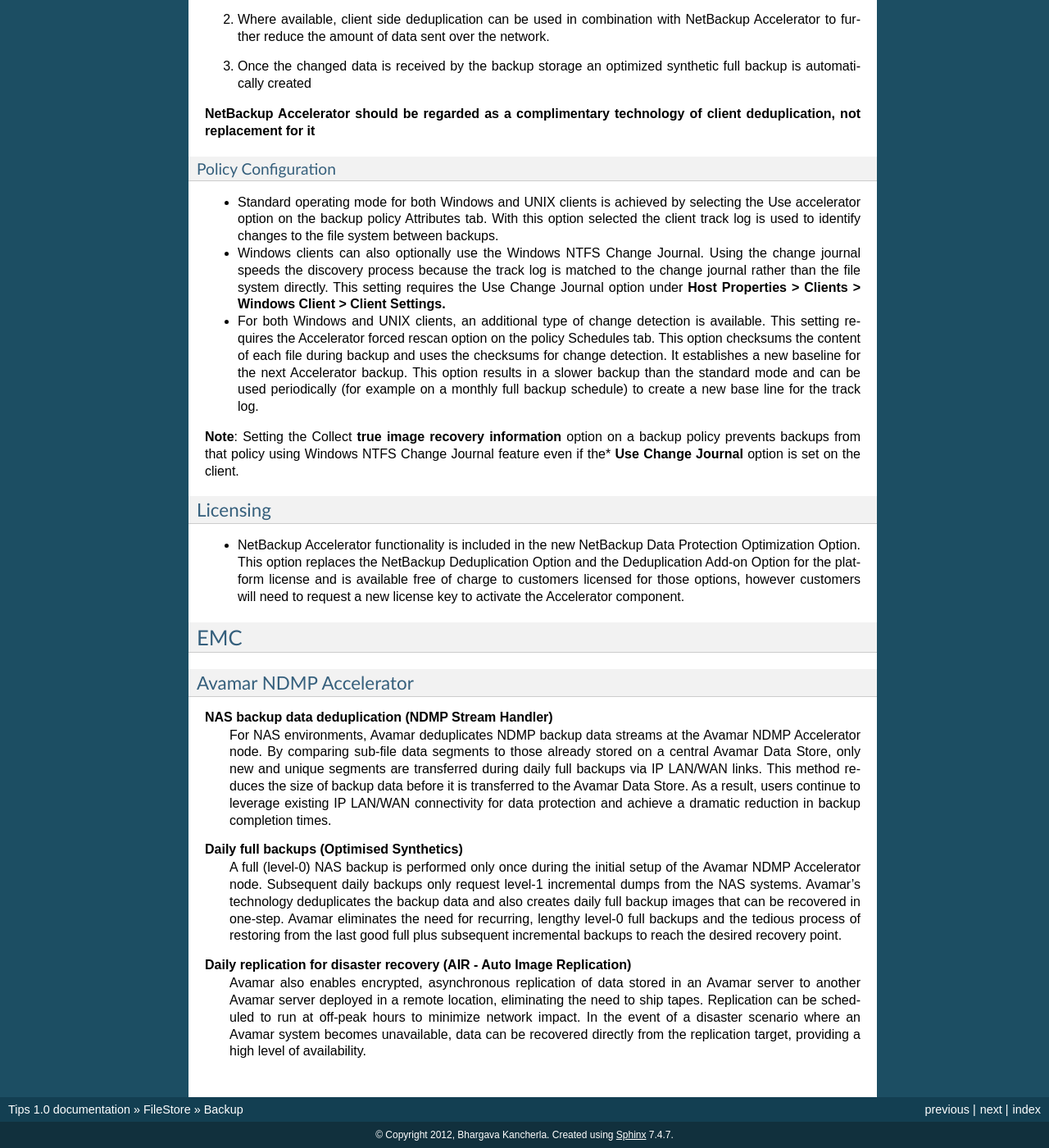
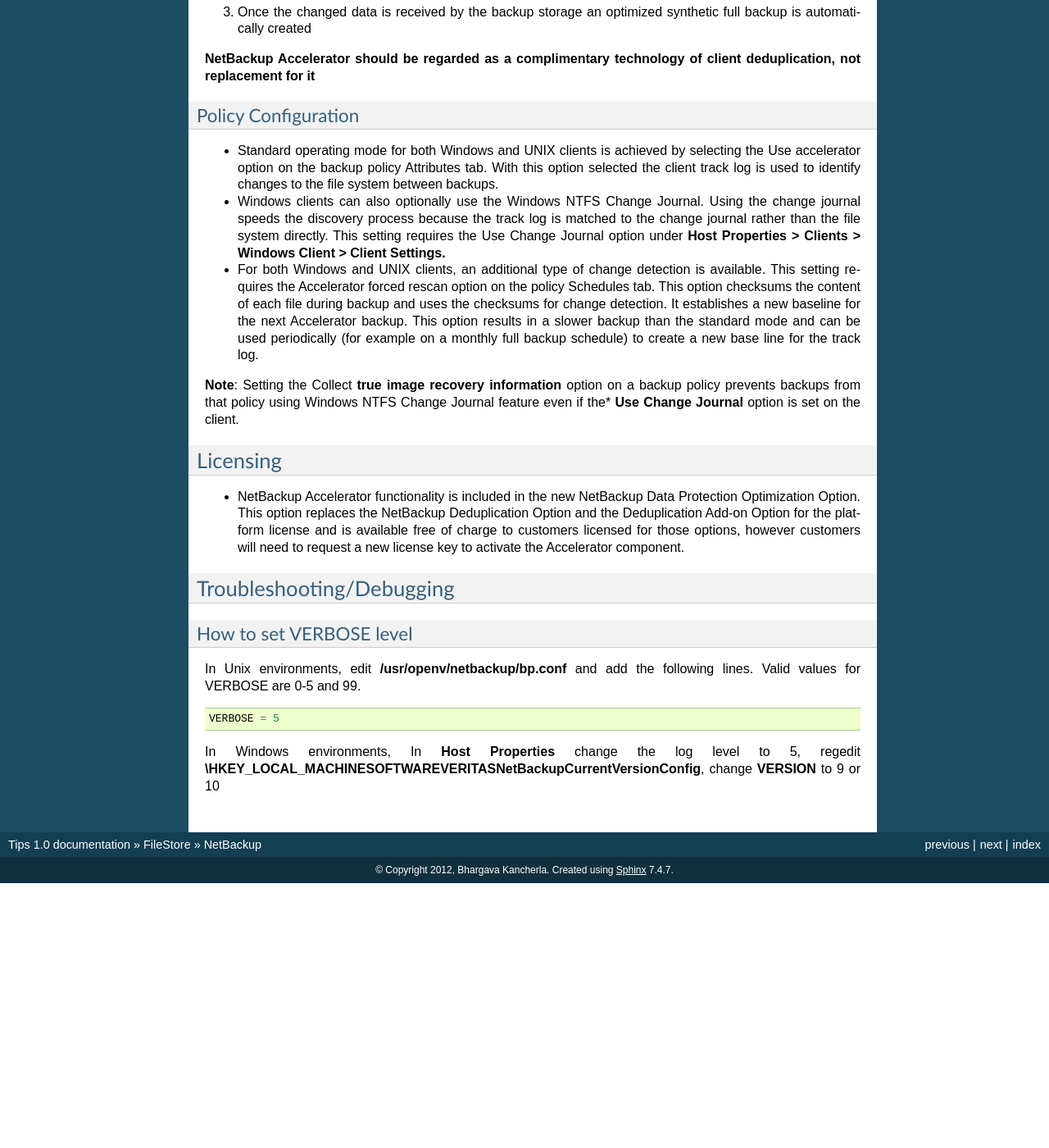
Before and after one commit to bhargavakumark/Notes, a Sphinx documentation site: the page built from source/filestore/backup/netbackup.rst, in a window 1280 px wide and 1400 px high, scrolled down 924 px. Shown: the whole window at 82% size. Built offline with Sphinx 7.4.7, drawn with Linux system fonts in a browser that asks for light colours; after the commit the page ends 2001 px from its top, so only the background shows below that; some of the changed text lies outside the part shown.

Commit message:
some more rst files

```diff
--- a/source/filestore/backup/backup.rst
+++ b/source/filestore/backup/netbackup.rst
@@ -1,14 +1,10 @@
-Backup
-======
+NetBackup
+=========
 
 .. contents::
 
-NetBackup
----------
-
-=====================
 NetBackup Accelerator
-=====================
+---------------------
 
 * The increase in speed is made possible by change detection techniques on the client.
 * The client sends the changed data to the media server in a more efficient backup stream. The media server combines the changed data with the rest of the client's data that is stored in previous backups to create a new full backup image without needing to transfer all the client data.
@@ -65,39 +61,22 @@
 Change Journal feature even if the* **Use Change Journal** option is set on the
 client.
 
-=========
 Licensing
-=========
+---------
 
 * NetBackup Accelerator functionality is included in the new NetBackup Data Protection Optimization Option. This option replaces the NetBackup Deduplication Option and the Deduplication Add-on Option for the platform license and is available free of charge to customers licensed for those options, however customers will need to request a new license key to activate the Accelerator component.
 
+Troubleshooting/Debugging
+-------------------------
 
-EMC
----
+------------------------
+How to set VERBOSE level
+------------------------
 
-=======================
-Avamar NDMP Accelerator
-=======================
+In Unix environments, edit **/usr/openv/netbackup/bp.conf** and add the following lines. Valid values for VERBOSE are 0-5 and 99.
 
-**NAS backup data deduplication (NDMP Stream Handler)**
-        For NAS environments, Avamar deduplicates NDMP backup data streams at the Avamar NDMP
-        Accelerator node. By comparing sub-file data segments to those already stored on a central Avamar
-        Data Store, only new and unique segments are transferred during daily full backups via IP LAN/WAN
-        links. This method reduces the size of backup data before it is transferred to the Avamar Data Store. As a
-        result, users continue to leverage existing IP LAN/WAN connectivity for data protection and achieve a
-        dramatic reduction in backup completion times.
+::
 
-**Daily full backups (Optimised Synthetics)**
-        A full (level-0) NAS backup is performed only once during the initial setup of the Avamar NDMP
-        Accelerator node. Subsequent daily backups only request level-1 incremental dumps from the NAS
-        systems. Avamar’s technology deduplicates the backup data and also creates daily full backup images
-        that can be recovered in one-step. Avamar eliminates the need for recurring, lengthy level-0 full backups
-        and the tedious process of restoring from the last good full plus subsequent incremental backups to
-        reach the desired recovery point.
+	VERBOSE = 5
 
-**Daily replication for disaster recovery (AIR - Auto Image Replication)**
-        Avamar also enables encrypted, asynchronous replication of data stored in an Avamar server to another
-        Avamar server deployed in a remote location, eliminating the need to ship tapes. Replication can be
-        scheduled to run at off-peak hours to minimize network impact. In the event of a disaster scenario
-        where an Avamar system becomes unavailable, data can be recovered directly from the replication
-        target, providing a high level of availability.
+In Windows environments, In **Host Properties** change the log level to 5, regedit **\\HKEY_LOCAL_MACHINE\SOFTWARE\VERITAS\NetBackup\CurrentVersion\Config**, change **VERSION** to 9 or 10
```
Also changed, not shown: source/filestore/backup/emc.rst (added, +30 -0 lines), source/iscsi.initiator.rst (added, +19 -0 lines), source/tc.rst (added, +21 -0 lines), source/cfs.rst (renamed from source/CFS.rst).
